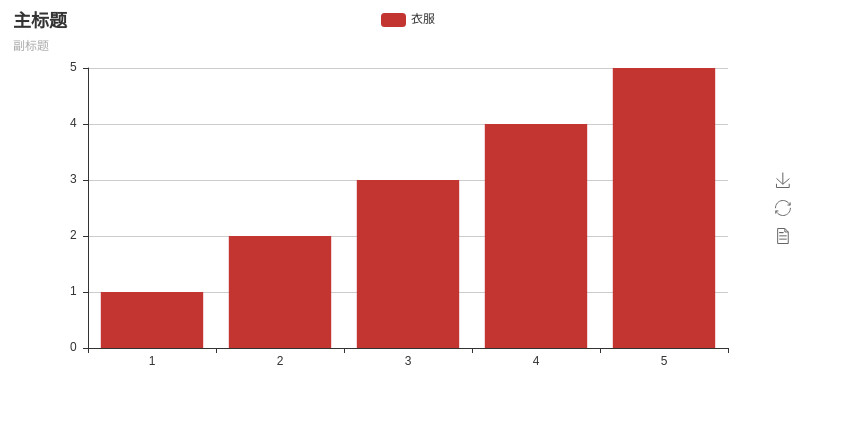
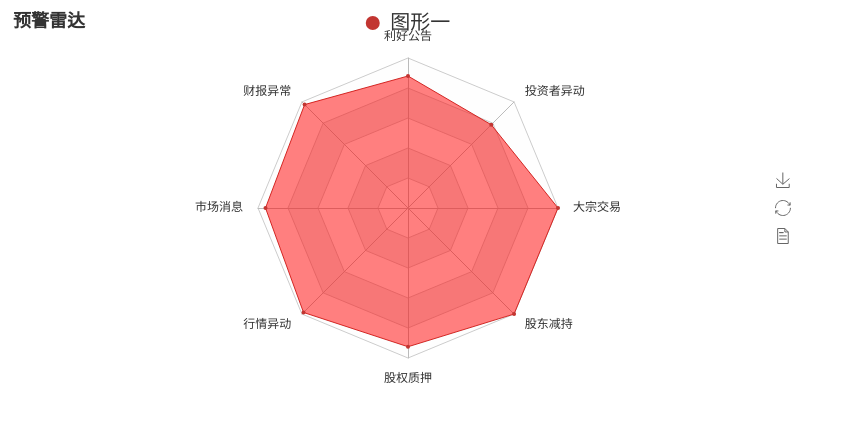
Before and after one commit to 97612336/mytest, a plain HTML site: page painter_test/radar.html in a window 1280 px wide. Shown: the whole page, without its empty margins (0-841 px from the left). Drawn offline with Linux system fonts and the light colour scheme.

Commit message:
增加雷达图

```diff
--- a/painter_test/render.html
+++ b/painter_test/radar.html
@@ -29,16 +29,15 @@
 </script>
 </head>
 <body>
-    <div id="62cf8807989b4ce390fc911a2143f361" style="width:800px;height:400px;"></div>
+    <div id="ce1e1c1fb7714d38a9b45d9f96f07062" style="width:800px;height:400px;"></div>
     <script type="text/javascript">
 
-var myChart_62cf8807989b4ce390fc911a2143f361 = echarts.init(document.getElementById('62cf8807989b4ce390fc911a2143f361'), 'light', {renderer: 'canvas'});
+var myChart_ce1e1c1fb7714d38a9b45d9f96f07062 = echarts.init(document.getElementById('ce1e1c1fb7714d38a9b45d9f96f07062'), 'light', {renderer: 'canvas'});
 
-var option_62cf8807989b4ce390fc911a2143f361 = {
+var option_ce1e1c1fb7714d38a9b45d9f96f07062 = {
     "title": [
         {
-            "text": "\u4e3b\u6807\u9898",
-            "subtext": "\u526f\u6807\u9898",
+            "text": "\u9884\u8b66\u96f7\u8fbe",
             "left": "auto",
             "top": "auto",
             "textStyle": {
@@ -69,7 +68,7 @@ var option_62cf8807989b4ce390fc911a2143f361 = {
             }
         }
     },
-    "series_id": 7712700,
+    "series_id": 5384538,
     "tooltip": {
         "trigger": "item",
         "triggerOn": "mousemove|click",
@@ -85,16 +84,21 @@ var option_62cf8807989b4ce390fc911a2143f361 = {
     },
     "series": [
         {
-            "type": "bar",
-            "name": "\u8863\u670d",
+            "type": "radar",
+            "name": "\u56fe\u5f62\u4e00",
             "data": [
-                1,
-                2,
-                3,
-                4,
-                5
+                [
+                    0.76,
+                    0.95,
+                    0.9,
+                    0.97,
+                    0.85,
+                    1.0,
+                    1.0,
+                    0.57
+                ]
             ],
-            "barCategoryGap": "20%",
+            "symbol": "circle",
             "label": {
                 "normal": {
                     "show": false,
@@ -110,19 +114,27 @@ var option_62cf8807989b4ce390fc911a2143f361 = {
                     }
                 }
             },
-            "markPoint": {
-                "data": []
+            "itemStyle": {
+                "normal": {}
             },
-            "markLine": {
-                "data": []
+            "lineStyle": {
+                "normal": {
+                    "width": 1,
+                    "opacity": 1,
+                    "curveness": 0,
+                    "type": "solid"
+                }
             },
-            "seriesId": 7712700
+            "areaStyle": {
+                "opacity": 0.5,
+                "color": "red"
+            }
         }
     ],
     "legend": [
         {
             "data": [
-                "\u8863\u670d"
+                "\u56fe\u5f62\u4e00"
             ],
             "selectedMode": "multiple",
             "show": true,
@@ -130,83 +142,89 @@ var option_62cf8807989b4ce390fc911a2143f361 = {
             "top": "top",
             "orient": "horizontal",
             "textStyle": {
-                "fontSize": 12
+                "fontSize": 20
             }
         }
     ],
     "animation": false,
-    "xAxis": [
+    "radar": {
+        "indicator": [
             {
-            "show": true,
-            "nameLocation": "middle",
-            "nameGap": 25,
-            "nameTextStyle": {
-                "fontSize": 14
+                "name": "\u5229\u597d\u516c\u544a",
+                "max": 1,
+                "min": -1
             },
-            "axisTick": {
-                "alignWithLabel": false
+            {
+                "name": "\u8d22\u62a5\u5f02\u5e38",
+                "max": 1,
+                "min": -1
             },
-            "inverse": false,
-            "boundaryGap": true,
-            "type": "category",
-            "splitLine": {
-                "show": false
+            {
+                "name": "\u5e02\u573a\u6d88\u606f",
+                "max": 1,
+                "min": -1
             },
-            "axisLine": {
-                "lineStyle": {
-                    "width": 1
+            {
+                "name": "\u884c\u60c5\u5f02\u52a8",
+                "max": 1,
+                "min": -1
+            },
+            {
+                "name": "\u80a1\u6743\u8d28\u62bc",
+                "max": 1,
+                "min": -1
+            },
+            {
+                "name": "\u80a1\u4e1c\u51cf\u6301",
+                "max": 1,
+                "min": -1
+            },
+            {
+                "name": "\u5927\u5b97\u4ea4\u6613",
+                "max": 1,
+                "min": -1
+            },
+            {
+                "name": "\u6295\u8d44\u8005\u5f02\u52a8",
+                "max": 1,
+                "min": -1
             }
-            },
-            "axisLabel": {
-                "interval": "auto",
-                "rotate": 0,
-                "margin": 8,
+        ],
+        "name": {
             "textStyle": {
+                "color": "#333",
                 "fontSize": 12
             }
         },
-            "data": [
-                1,
-                2,
-                3,
-                4,
-                5
-            ]
+        "splitLine": {
+            "show": true,
+            "lineStyle": {
+                "normal": {
+                    "width": 1,
+                    "opacity": 1,
+                    "curveness": 0,
+                    "type": "solid"
                 }
-    ],
-    "yAxis": [
-        {
+            }
+        },
+        "splitArea": {
             "show": true,
-            "nameLocation": "middle",
-            "nameGap": 25,
-            "nameTextStyle": {
-                "fontSize": 14
-            },
-            "axisTick": {
-                "alignWithLabel": false
-            },
-            "inverse": false,
-            "boundaryGap": true,
-            "type": "value",
-            "splitLine": {
-                "show": true
+            "areaStyle": {
+                "opacity": 1
+            }
         },
         "axisLine": {
+            "show": true,
             "lineStyle": {
-                    "width": 1
-                }
-            },
-            "axisLabel": {
-                "interval": "auto",
-                "formatter": "{value} ",
-                "rotate": 0,
-                "margin": 8,
-                "textStyle": {
-                    "fontSize": 12
+                "normal": {
+                    "width": 1,
+                    "opacity": 1,
+                    "curveness": 0,
+                    "type": "solid"
                 }
             }
         }
-    ],
+    },
     "color": [
         "#c23531",
         "#2f4554",
@@ -235,7 +253,7 @@ var option_62cf8807989b4ce390fc911a2143f361 = {
         "#f6f5ec"
     ]
 };
-myChart_62cf8807989b4ce390fc911a2143f361.setOption(option_62cf8807989b4ce390fc911a2143f361);
+myChart_ce1e1c1fb7714d38a9b45d9f96f07062.setOption(option_ce1e1c1fb7714d38a9b45d9f96f07062);
 
 </script>
 </body>
```
Also changed, not shown: painter_test/output.0.png (added), painter_test/radar.jpg (added), 1 other file. Lines whose indentation alone changed are shown as unchanged.
